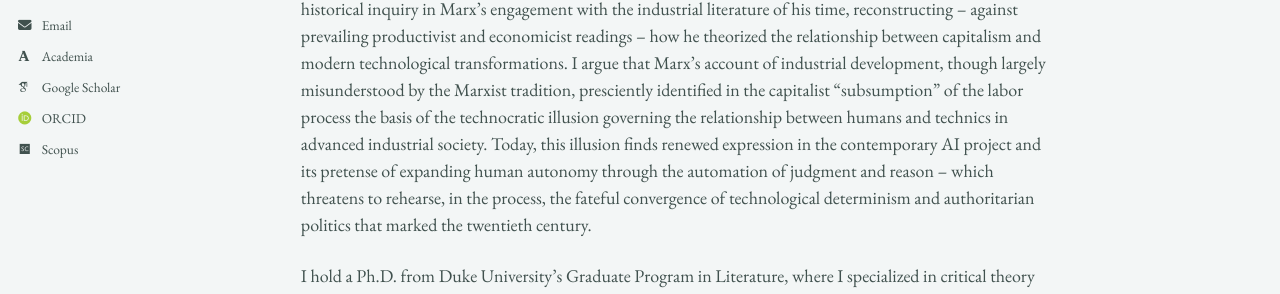
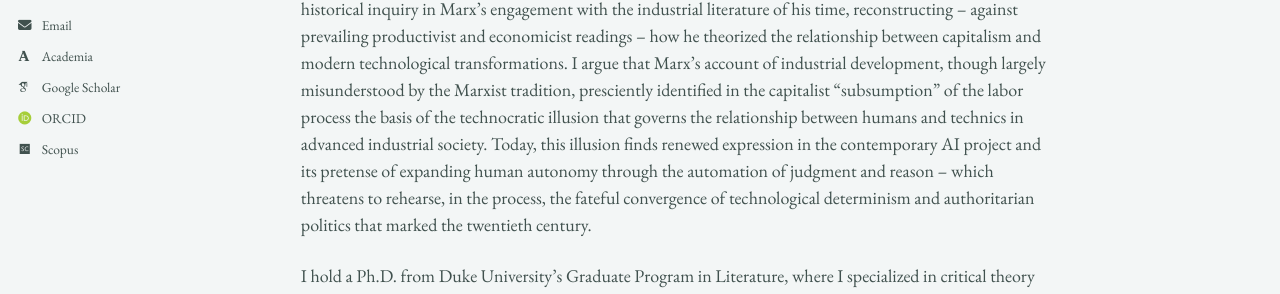
Before and after one commit to epujol90/epujol90.github.io, a Jekyll site: the page built from _pages/about.md, in a window 1280 px wide and 1150 px high. Shown: the part 413-707 px from the top of the window. Built offline with Jekyll 4.4.1, drawn with Linux system fonts in a browser that asks for light colours; some web fonts are replaced; a script bundle is joined from its source files by our own code; library files that are not in the unit come from our copies; some of the changed text lies outside the part shown.

Commit message:
Update about.md

```diff
--- a/_pages/about.md
+++ b/_pages/about.md
@@ -8,6 +8,6 @@ redirect_from:
 ---
 I am a scholar of technology, media, and aesthetics trained in continental philosophy and critical theory in Europe and the United States. My research examines how the material infrastructures of the modern world embody and uphold relations of power and domination, despite professing to liberate humanity from scarcity and toil. In addressing this paradox, I work from the understanding that technical systems are co-constitutive of -- rather than external to -- human agency, culture, and institutions, and that a social ontology of technology is, therefore, necessary to make sense of our inherently technical nature and how power operates through it.
 
-In my doctoral research, I focused on the _longue durée_ of industrial modernity and the machine-mediated ordering of life in technologized society, tracing its roots to the nineteenth century. My dissertation, “Karl Marx, Philosopher of Technics: Critique, Alienation, and the Materiality of Social Power,” grounds this historical inquiry in Marx’s engagement with the industrial literature of his time, reconstructing -- against prevailing productivist and economicist readings -- how he theorized the relationship between capitalism and modern technological transformations. I argue that Marx’s account of industrial development, though largely misunderstood by the Marxist tradition, presciently identified in the capitalist "subsumption" of the labor process the basis of the technocratic illusion governing the relationship between humans and technics in advanced industrial society. Today, this illusion finds renewed expression in the contemporary AI project and its pretense of expanding human autonomy through the automation of judgment and reason -- which threatens to rehearse, in the process, the fateful convergence of technological determinism and authoritarian politics that marked the twentieth century.
+In my doctoral research, I focused on the _longue durée_ of industrial modernity and the machine-mediated ordering of life in technologized society, tracing its roots to the nineteenth century. My dissertation, “Karl Marx, Philosopher of Technics: Critique, Alienation, and the Materiality of Social Power,” grounds this historical inquiry in Marx’s engagement with the industrial literature of his time, reconstructing -- against prevailing productivist and economicist readings -- how he theorized the relationship between capitalism and modern technological transformations. I argue that Marx’s account of industrial development, though largely misunderstood by the Marxist tradition, presciently identified in the capitalist "subsumption" of the labor process the basis of the technocratic illusion that governs the relationship between humans and technics in advanced industrial society. Today, this illusion finds renewed expression in the contemporary AI project and its pretense of expanding human autonomy through the automation of judgment and reason -- which threatens to rehearse, in the process, the fateful convergence of technological determinism and authoritarian politics that marked the twentieth century.
 
 I hold a Ph.D. from Duke University’s Graduate Program in Literature, where I specialized in critical theory and media philosophy, as well as a Fulbright-funded master’s degree in media studies from New York University. I received my undergraduate training in Spain, where I completed two degrees in philosophy (UNED) and fine art (University of Barcelona). I am currently an affiliated researcher with the Historical Materialism Studies Group of the Societat Catalana de Filosofia -- the philosophy section of the Institut d’Estudis Catalans, the highest academic body for the Catalan language and culture. My work has appeared in _South Atlantic Quarterly_ and _Marx and Philosophy Review of Books_, with further articles under review at _Historical Materialism_ and _Theory, Culture & Society_, and an essay in preparation for a special issue of _Qui Parle_. Alongside my research, I have developed substantive experience in writing pedagogy, including two years of writing center practice at Duke’s Thompson Writing Studio and teaching writing-intensive courses on media theory, philosophy of technology, and the history and politics of AI.
```
